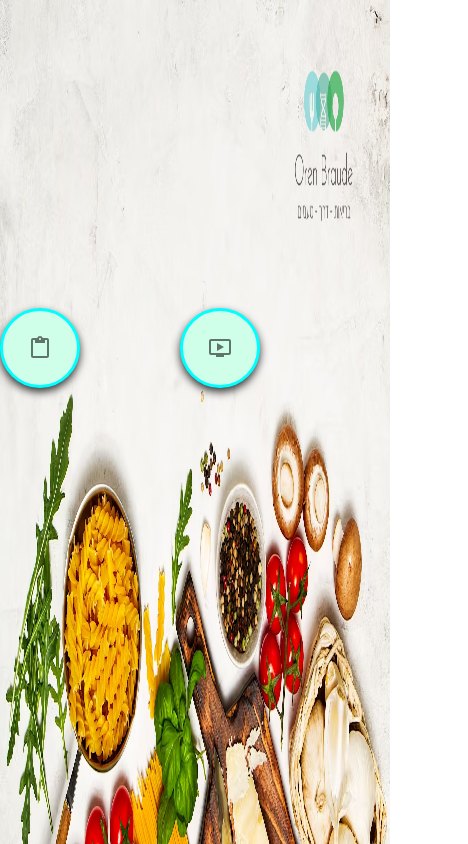
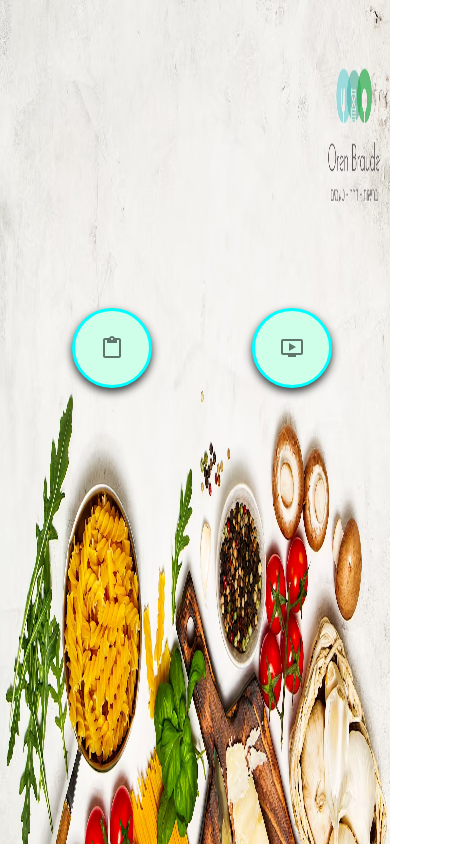
Before and after one commit to TamirGino/oren-braude, a React (Create React App) app: page / in a window 390 px wide. Shown: the whole page, 468 px wide, since content can reach past the window. Built offline with nearby package versions, Linux system fonts and the light colour scheme.

Commit message:
responsive fix

```diff
--- a/src/App.js
+++ b/src/App.js
@@ -53,7 +53,7 @@ function App() {
         <Fab
         sx={{
           top: 300,
-          left: -200,
+          left: -50,
           border: '3px solid aqua',
           backgroundColor: '#cfffe9',
           height: 80,
@@ -79,7 +79,7 @@ function App() {
         <Fab
         sx={{
           top:300,
-          right: 300,
+          right: 150,
           border: '3px solid aqua',
           backgroundColor: '#cfffe9',
           height: 80,
--- a/src/index.css
+++ b/src/index.css
@@ -1,27 +1,37 @@
 body {
   /* background-color: #ffffff; */
-  /* background: url(UI/1.png); */
-  background: url(UI/cover1.jpg);
+  /* background: url(UI/1.png);  */
+  background: url(UI/cover2.jpg);
   background-repeat:no-repeat;
   background-position: top;
   overflow: hidden;
-  /* background-size: cover; */
+  background-size: cover;
   background-size: 100% 1000%;
+}
+ /* background-size: 100% 1000%;
 
   font-family: -apple-system, BlinkMacSystemFont, 'Segoe UI', 'Roboto', 'Oxygen', 'Ubuntu', 'Cantarell', 'Fira Sans', 'Droid Sans', 'Helvetica Neue', sans-serif;
   -webkit-font-smoothing: antialiased;
   -moz-osx-font-smoothing: grayscale;
+} */
+
+@media (max-width: 200px) {
+  body {
+  background: url(UI/responsive.jpg);
+  background-repeat:no-repeat;
+  background-position: top;
+  overflow: hidden;
+  background-size: cover;
+  background-size: 100% 1100%;
+  }
 }
-
-/* @media (max-width: 1000px) {
-  body { */
-    /* overflow: hidden; */
-  /* justify-content: center; */
+    /* overflow: hidden;
+  /* justify-content: center;
   /* background-image: url(UI/1.png);
   background-repeat: repeat-y;
   background-size: cover;   mobile.jpg
   background-position: top; */
-  /* background-image: url(UI/mobile.jpg); */
+  /* background-image: url(UI/mobile.jpg);
   /* background-repeat: no-repeat;
   background-size: cover;
   background-position: top;
```
Also changed, not shown: src/UI/cover2.jpg (added), src/UI/responsive.jpg (added).
